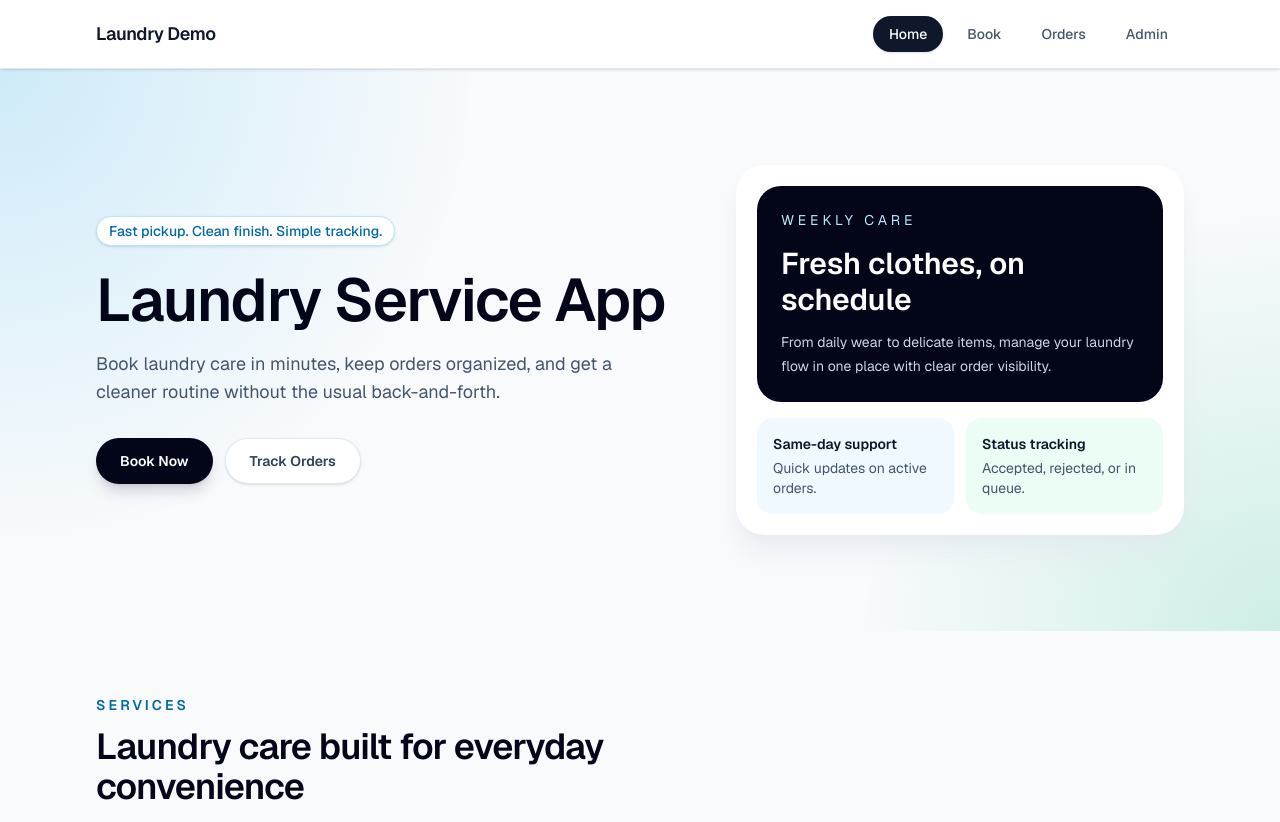
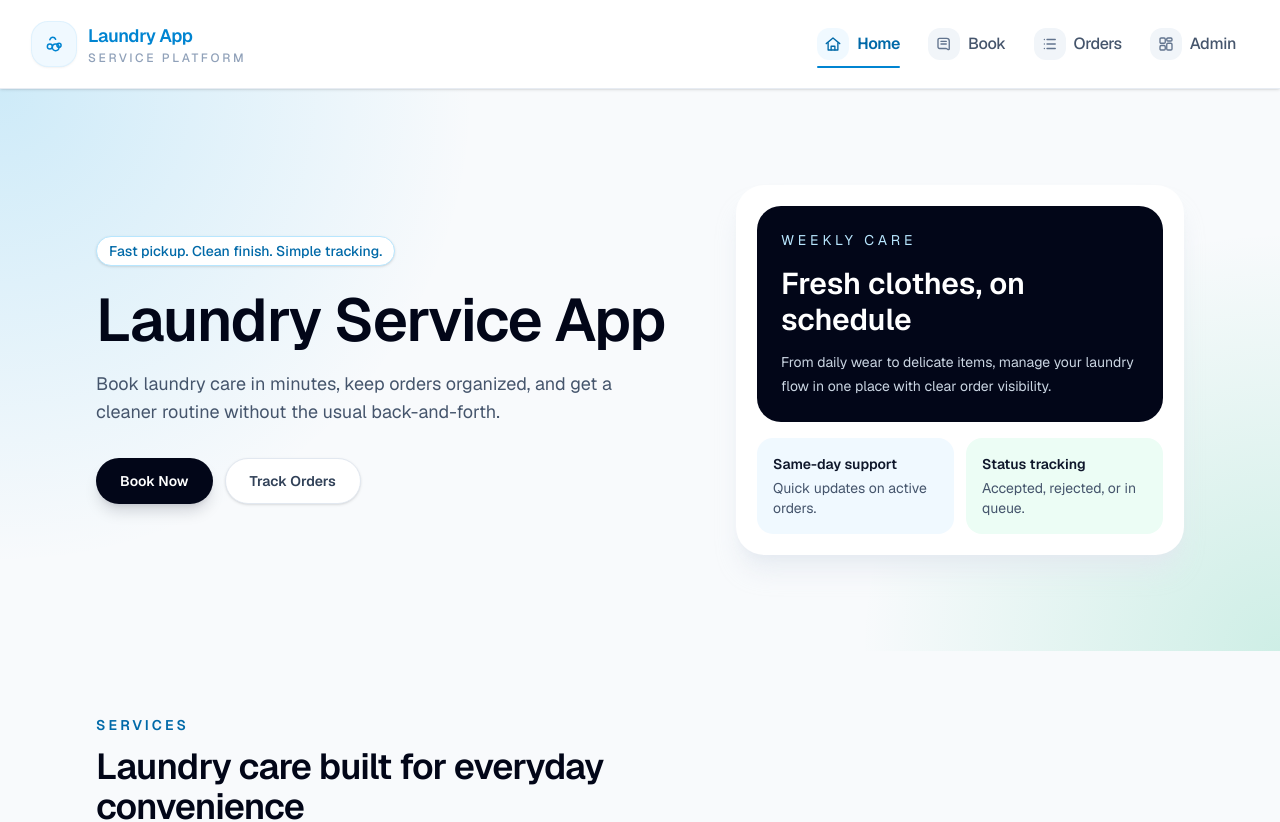
Before and after one commit to nikhilbabupalugudi/laundry-app, a Next.js app: page / in a window 1280 px wide. Shown: the top 822 px of the page. Built offline with nearby package versions, Linux system fonts and the light colour scheme.

Commit message:
applied components for nav bar

```diff
--- a/components/Navbar.js
+++ b/components/Navbar.js
@@ -4,74 +4,207 @@ import Link from "next/link";
 import { usePathname } from "next/navigation";
 import { useState } from "react";
 
+function HomeIcon({ className }) {
+  return (
+    <svg
+      viewBox="0 0 24 24"
+      fill="none"
+      stroke="currentColor"
+      strokeWidth="1.8"
+      strokeLinecap="round"
+      strokeLinejoin="round"
+      className={className}
+    >
+      <path d="M3 11.5 12 4l9 7.5" />
+      <path d="M5.5 10.5V20h13V10.5" />
+      <path d="M9.5 20v-5h5v5" />
+    </svg>
+  );
+}
+
+function BookIcon({ className }) {
+  return (
+    <svg
+      viewBox="0 0 24 24"
+      fill="none"
+      stroke="currentColor"
+      strokeWidth="1.8"
+      strokeLinecap="round"
+      strokeLinejoin="round"
+      className={className}
+    >
+      <path d="M6 4.5h9.5a3.5 3.5 0 0 1 3.5 3.5v10.5a1 1 0 0 1-1.4.9L15 18H6a2 2 0 0 1-2-2V6.5a2 2 0 0 1 2-2Z" />
+      <path d="M8 8.5h7" />
+      <path d="M8 12h7" />
+    </svg>
+  );
+}
+
+function OrdersIcon({ className }) {
+  return (
+    <svg
+      viewBox="0 0 24 24"
+      fill="none"
+      stroke="currentColor"
+      strokeWidth="1.8"
+      strokeLinecap="round"
+      strokeLinejoin="round"
+      className={className}
+    >
+      <path d="M8 6h11" />
+      <path d="M8 12h11" />
+      <path d="M8 18h11" />
+      <path d="M4.5 6h.01" />
+      <path d="M4.5 12h.01" />
+      <path d="M4.5 18h.01" />
+    </svg>
+  );
+}
+
+function AdminIcon({ className }) {
+  return (
+    <svg
+      viewBox="0 0 24 24"
+      fill="none"
+      stroke="currentColor"
+      strokeWidth="1.8"
+      strokeLinecap="round"
+      strokeLinejoin="round"
+      className={className}
+    >
+      <rect x="4" y="4" width="7" height="7" rx="1.5" />
+      <rect x="13" y="4" width="7" height="4" rx="1.5" />
+      <rect x="13" y="11" width="7" height="9" rx="1.5" />
+      <rect x="4" y="14" width="7" height="6" rx="1.5" />
+    </svg>
+  );
+}
+
 const navLinks = [
-  { href: "/", label: "Home" },
-  { href: "/book", label: "Book" },
-  { href: "/orders", label: "Orders" },
-  { href: "/admin", label: "Admin" },
+  { href: "/", label: "Home", icon: HomeIcon },
+  { href: "/book", label: "Book", icon: BookIcon },
+  { href: "/orders", label: "Orders", icon: OrdersIcon },
+  { href: "/admin", label: "Admin", icon: AdminIcon },
 ];
+
+function NavItem({ href, label, icon: Icon, isActive, isMobile, onClick }) {
+  return (
+    <Link
+      href={href}
+      onClick={onClick}
+      className={[
+        "group relative overflow-hidden transition-all duration-300",
+        isMobile
+          ? "flex items-center gap-3 rounded-2xl px-4 py-3"
+          : "inline-flex items-center gap-2 px-3 py-3",
+        isActive
+          ? "font-semibold text-sky-700"
+          : "font-medium text-slate-600 hover:text-slate-900",
+      ].join(" ")}
+    >
+      <span
+        className={[
+          "inline-flex items-center justify-center rounded-xl transition-all duration-300",
+          isMobile ? "h-10 w-10" : "h-8 w-8",
+          isActive
+            ? "bg-sky-50 text-sky-700"
+            : "bg-slate-100 text-slate-500 group-hover:bg-sky-50 group-hover:text-sky-700",
+        ].join(" ")}
+      >
+        <Icon className={isMobile ? "h-5 w-5" : "h-[18px] w-[18px]"} />
+      </span>
+
+      <span className="relative z-10 tracking-tight">{label}</span>
+
+      <span
+        className={[
+          "absolute bottom-1 left-3 h-0.5 rounded-full bg-sky-600 transition-all duration-300",
+          "right-3",
+          isActive ? "scale-x-100 opacity-100" : "scale-x-0 opacity-0 group-hover:scale-x-100 group-hover:opacity-100",
+        ].join(" ")}
+        style={{ transformOrigin: "left center" }}
+      />
+    </Link>
+  );
+}
 
 export default function Navbar() {
   const pathname = usePathname();
   const [isOpen, setIsOpen] = useState(false);
-
-  function getLinkClasses(href) {
-    const isActive = pathname === href;
-
-    return [
-      "rounded-full px-4 py-2 text-sm font-medium transition-colors",
-      isActive
-        ? "bg-slate-900 text-white shadow-sm"
-        : "text-slate-600 hover:bg-slate-100 hover:text-slate-900",
-    ].join(" ");
-  }
 
   function closeMenu() {
     setIsOpen(false);
   }
 
   return (
-    <header className="sticky top-0 z-50 border-b border-slate-200 bg-white/90 shadow-sm backdrop-blur">
-      <div className="mx-auto flex w-full max-w-6xl items-center justify-between px-4 py-4 sm:px-6 lg:px-8">
+    <header className="sticky top-0 z-50 border-b border-slate-200/80 bg-white/95 shadow-sm backdrop-blur">
+      <div className="mx-auto flex w-full max-w-7xl items-center justify-between px-4 py-4 sm:px-6 lg:px-8">
         <Link
           href="/"
-          className="text-lg font-semibold tracking-tight text-slate-900"
           onClick={closeMenu}
+          className="flex items-center gap-3 text-sky-600 transition-colors duration-200 hover:text-sky-700"
         >
-          Laundry Demo
+          <span className="flex h-11 w-11 items-center justify-center rounded-2xl bg-sky-50 text-sky-600 shadow-sm ring-1 ring-sky-100">
+            <svg
+              viewBox="0 0 24 24"
+              fill="none"
+              stroke="currentColor"
+              strokeWidth="1.8"
+              strokeLinecap="round"
+              strokeLinejoin="round"
+              className="h-5 w-5"
+            >
+              <path d="M7 18a3 3 0 1 0 0-6c-1.8 0-3 1.5-3 3.2A2.8 2.8 0 0 0 7 18Z" />
+              <path d="M14 20a4 4 0 1 0 0-8c-2.3 0-4 1.9-4 4.1A3.7 3.7 0 0 0 14 20Z" />
+              <path d="M18 16a2.5 2.5 0 1 0 0-5c-1.4 0-2.5 1.1-2.5 2.5S16.6 16 18 16Z" />
+              <path d="M7 7c.7-1.9 1.9-3 3.6-3 1.6 0 2.7.8 3.4 2.4" />
+            </svg>
+          </span>
+
+          <span className="flex flex-col">
+            <span className="text-lg font-semibold tracking-tight">Laundry App</span>
+            <span className="text-xs font-medium uppercase tracking-[0.22em] text-slate-400">
+              Service Platform
+            </span>
+          </span>
         </Link>
 
-        <nav className="hidden items-center gap-2 md:flex">
+        <nav className="hidden items-center gap-1 md:flex">
           {navLinks.map((link) => (
-            <Link
+            <NavItem
               key={link.href}
               href={link.href}
-              className={getLinkClasses(link.href)}
-            >
-              {link.label}
-            </Link>
+              label={link.label}
+              icon={link.icon}
+              isActive={pathname === link.href}
+              onClick={closeMenu}
+            />
           ))}
         </nav>
 
         <button
           type="button"
-          className="inline-flex items-center justify-center rounded-xl border border-slate-200 p-2 text-slate-700 shadow-sm transition-colors hover:bg-slate-100 md:hidden"
+          className="inline-flex h-11 w-11 items-center justify-center rounded-2xl border border-slate-200 bg-white text-slate-700 shadow-sm transition-all duration-300 hover:border-sky-200 hover:bg-sky-50 hover:text-sky-700 md:hidden"
           aria-label="Toggle navigation menu"
           aria-expanded={isOpen}
           onClick={() => setIsOpen((open) => !open)}
         >
-          <span className="sr-only">Open menu</span>
           <svg
-            className="h-6 w-6"
             viewBox="0 0 24 24"
             fill="none"
             stroke="currentColor"
             strokeWidth="1.8"
             strokeLinecap="round"
             strokeLinejoin="round"
+            className={`h-5 w-5 transition-transform duration-300 ${
+              isOpen ? "rotate-90" : "rotate-0"
+            }`}
           >
             {isOpen ? (
-              <path d="M6 6l12 12M18 6L6 18" />
+              <>
+                <path d="m6 6 12 12" />
+                <path d="M18 6 6 18" />
+              </>
             ) : (
               <>
                 <path d="M4 7h16" />
@@ -83,22 +216,33 @@ export default function Navbar() {
         </button>
       </div>
 
-      {isOpen && (
-        <nav className="border-t border-slate-200 bg-white px-4 py-4 shadow-md md:hidden">
-          <div className="mx-auto flex max-w-6xl flex-col gap-2">
-            {navLinks.map((link) => (
-              <Link
-                key={link.href}
-                href={link.href}
-                className={getLinkClasses(link.href)}
-                onClick={closeMenu}
-              >
-                {link.label}
-              </Link>
-            ))}
-          </div>
-        </nav>
-      )}
+      <div
+        className={`grid overflow-hidden border-t border-slate-200/80 bg-white transition-all duration-300 ease-out md:hidden ${
+          isOpen ? "grid-rows-[1fr] opacity-100" : "grid-rows-[0fr] opacity-0"
+        }`}
+      >
+        <div className="overflow-hidden">
+          <nav
+            className={`px-4 py-4 transition-all duration-300 sm:px-6 ${
+              isOpen ? "translate-y-0" : "-translate-y-2"
+            }`}
+          >
+            <div className="mx-auto flex max-w-7xl flex-col gap-2">
+              {navLinks.map((link) => (
+                <NavItem
+                  key={link.href}
+                  href={link.href}
+                  label={link.label}
+                  icon={link.icon}
+                  isActive={pathname === link.href}
+                  isMobile
+                  onClick={closeMenu}
+                />
+              ))}
+            </div>
+          </nav>
+        </div>
+      </div>
     </header>
   );
 }
```
